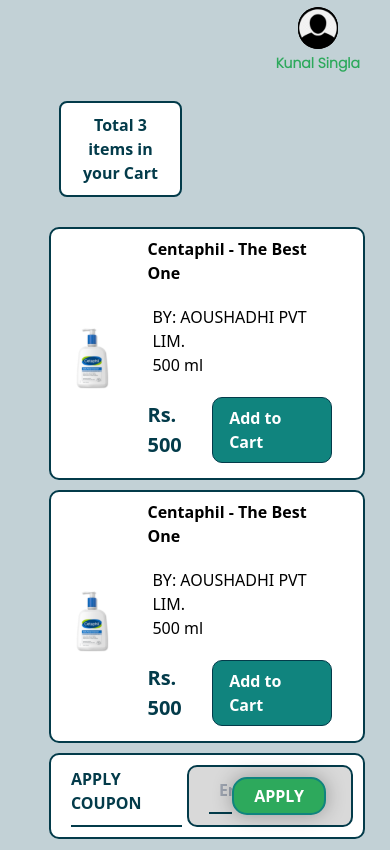
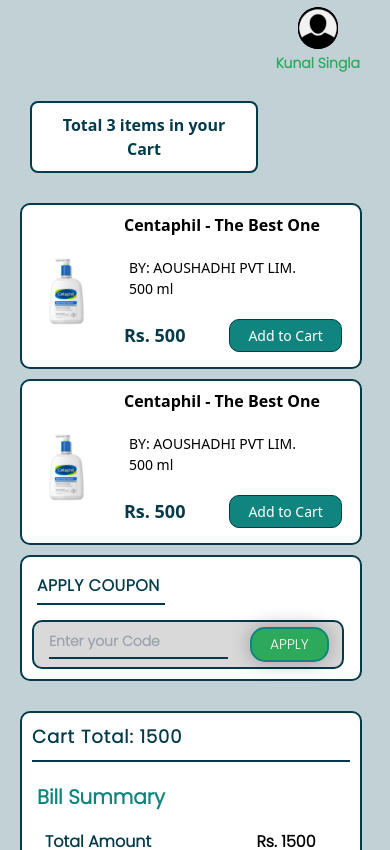
Before and after one commit to lalitmohit/Aoushadi-Frontend, a React (Create React App) app: page /cart in a window 390 px wide. Shown: the top 850 px of the page. Built offline with nearby package versions, Linux system fonts and the light colour scheme.

Commit message:
Cart Responsive

```diff
--- a/src/App.css
+++ b/src/App.css
@@ -17,6 +17,7 @@
 @media screen and (max-width: 760px) {
   .nosideb{
     /* width: 10%; */
+    width: 0%;
     display: none;
   }
   .nocontent {
--- a/src/App.js
+++ b/src/App.js
@@ -45,7 +45,6 @@
             </div>
             <div className={`${windowWidth >= 1300?"content":"nocontent"}`}>
               <TopBar username={`${logined ? "Kunal Singla" : "Sign In"}`} />
-              <SearchBar />
               <Routes>
                 <Route path="/" element={<Home />} />
                 <Route path="user" element={<User />} />
--- a/src/Components/Client/Cart/Cart.css
+++ b/src/Components/Client/Cart/Cart.css
@@ -3,6 +3,7 @@
     flex-direction: column;
     justify-content: flex-start;
     margin-top: 10px;
+
 }
 
 .Number-Cart{
@@ -57,3 +58,25 @@
     }
 
 }
+
+@media screen and (max-width: 900px) {
+
+    .Cart{
+        margin-left: 5%;
+    }
+
+}
+
+
+@media screen and (max-width: 731px) {
+
+
+    .Number-Cart{
+        width: 60%;
+    }
+    .Cart{
+        margin-left: 0;
+        padding-left: 10px;
+    }
+
+  }
--- a/src/Components/Client/Cart/Cart.jsx
+++ b/src/Components/Client/Cart/Cart.jsx
@@ -35,7 +35,7 @@
                   quant="500 ml"
                 />
               </div>
-              <div className="Coupon-Caart">
+              <div className="Coupon-Cart">
                 <CartCoupon />
               </div>
             </div>
--- a/src/Components/Client/Cart/CartCard/CartCard.css
+++ b/src/Components/Client/Cart/CartCard/CartCard.css
@@ -24,7 +24,7 @@
     display: flex;
     justify-content: space-between;
     align-items: center;
-    width: 80%;
+    width: 90%;
     margin: 15px;
     margin-top: 8px;
 }
@@ -53,13 +53,13 @@
     font-weight: 400;
     margin-left: 15px;
     margin-right: 15px;
-    width: 80%;
+    width: 90%;
 }
 .bottom-Card{
     display: flex;
     justify-content: space-between;
     align-items: center;
-    width: 80%;
+    width: 90%;
     margin: 15px;
     /* margin-top: 0; */
 }
@@ -106,3 +106,22 @@
     font-weight: 700;
     font-size: 16px;
 }
+
+
+@media screen and (max-width: 560px) {
+
+    .bottom-Card h1{
+        font-size: 18px;
+    }
+    .Para-Card{
+        font-size: 14px;
+    }
+
+    .add-cart {
+      font-size: 14px;
+      padding: 5px 18px;
+      font-weight: 500;
+      margin-right: 8px;
+      transition: transform 0.3s ease-in-out;
+    }
+  }
--- a/src/Components/Client/Cart/CartCoupon/CartCoupon.css
+++ b/src/Components/Client/Cart/CartCoupon/CartCoupon.css
@@ -5,6 +5,7 @@
   background-color: #ffffff;
   border: 2px solid #033b4a;
   border-radius: 10px;
+  font-family: "Poppins";
   width: 90%;
   margin: 10px;
   padding: 5px;
@@ -18,10 +19,12 @@
   padding-top: 2px;
   margin-left: 15px;
   font-weight: 700;
+  /* font-size: 14px; */
+  letter-spacing: 0.5px;
 }
 
 .Apply-Card {
-  width: 60%;
+  width: 70%;
   background-color: #d9d9d9;
   border: 2px solid #033b4a;
   border-radius: 10px;
@@ -39,7 +42,7 @@
   background-color: #d9d9d9;
   cursor: pointer;
   outline: none;
-  width: 50%;
+  width: 70%;
   padding-left: 10px;
   font-weight: 600;
   border-bottom: 2px solid #033b4a;
@@ -62,3 +65,53 @@
 .Apply-Card button:hover {
   transform: scale(1.1);
 }
+
+@media screen and (max-width: 1000px) {
+
+  .Apply-Card{
+    padding: 5px;
+  }
+
+.Apply-Card input{
+  padding-bottom: 5px;
+}
+.Apply-Card button{
+  margin-right: 5px;
+}
+}
+
+@media screen and (max-width: 728px) {
+
+  .Coupon-Card{
+    flex-direction: column;
+    justify-content: flex-start;
+    align-items: start;
+  }
+  .Coupon-Card h1{
+    padding-bottom: 5px;
+    margin: 10px;
+    width: 90%;
+  }
+  .Apply-Card{
+    width: 95%;
+  }
+
+}
+
+@media screen and (max-width: 560px) {
+
+  .Apply-Card input {
+
+    width: 60%;
+    padding-left: 0px;
+    font-size: 14px;
+  }
+
+  .Apply-Card button {
+    font-size: 14px;
+    padding: 5px 18px;
+    font-weight: 500;
+    margin-right: 8px;
+    transition: transform 0.3s ease-in-out;
+  }
+}
--- a/src/Components/Client/Cart/CartCoupon/CartCoupon.jsx
+++ b/src/Components/Client/Cart/CartCoupon/CartCoupon.jsx
@@ -9,7 +9,7 @@
         <h1>APPLY COUPON</h1>
       </NavLink>
       <div className="Apply-Card">
-        <input type="text" placeholder="Enter your Coupon Code" />
+        <input type="text" placeholder="Enter your Code" />
         <button>APPLY</button>
       </div>
     </div>
--- a/src/Components/Client/Cart/CartPayment/CartPayment.css
+++ b/src/Components/Client/Cart/CartPayment/CartPayment.css
@@ -9,7 +9,9 @@
   margin-top: 10px;
   flex-direction: column;
   font-family: "Poppins";
-  padding: 10px;
+  padding: 5px;
+  margin-left: 10px;
+  margin-bottom: 20px;
 }
 
 .Total-Cart {
@@ -99,7 +101,21 @@
     color: white;
     padding: 8px 20px;
     border-radius: 10px;
+    margin-bottom: 10px;
 }
+
+
+@media screen and (max-width: 1000px) {
+
+  .adress-box{
+    margin-top: 10px;
+  }
+
+  .Payment-Box{
+    margin-top: 20px;
+  }
+}
+
 
 /* .adress-box div {
 
--- a/src/Components/Client/Offer/Offer.css
+++ b/src/Components/Client/Offer/Offer.css
@@ -1,9 +1,19 @@
-.Card-Conatiner{
+.Card-Conatiner {
+  display: flex;
+  justify-content: space-evenly;
+  align-items: center;
+  flex-wrap: wrap;
+  margin-top: 50px;
+  margin-bottom: 50px;
+  margin-right: 20px;
+}
+
+@media screen and (max-width: 512px) {
+  .Card-Conatiner {
     display: flex;
     justify-content: space-evenly;
     align-items: center;
     flex-wrap: wrap;
     margin-top: 50px;
-    margin-bottom: 50px;
-    margin-right: 20px;
+  }
 }
--- a/src/Components/Client/SearchBar/SearchBar.css
+++ b/src/Components/Client/SearchBar/SearchBar.css
@@ -36,3 +36,28 @@
     border-radius: 20px;
     height: 90%;
 }
+
+
+@media screen and (max-width: 760px) {
+    .nosideb{
+      /* width: 10%; */
+      display: none;
+    }
+    .nocontent {
+      width: 100%;
+    }
+    .Box-SearchBar {
+        padding-left: 0px;
+        margin-top: 10px;
+        justify-content: center;
+        align-items: center;
+    }
+
+  }
+
+  @media screen and (max-width: 512px) {
+    .SearchBar{
+        width: 80%
+    }
+
+  }
--- a/src/Components/Common/SideBar/SideBar.jsx
+++ b/src/Components/Common/SideBar/SideBar.jsx
@@ -115,6 +115,15 @@
         >
           <FaCartShopping />
         </NavLink>
+
+        <NavLink
+          to="/offers"
+          className={({ isActive }) =>
+            ` ${isActive ? "Items-Active" : ""} logo-SideBars`
+          }
+        >
+          <TbDiscount2 />
+        </NavLink>
         <NavLink
           to="/contact"
           className={({ isActive }) =>
@@ -122,14 +131,6 @@
           }
         >
           <IoMdContacts />
-        </NavLink>
-        <NavLink
-          to="/offers"
-          className={({ isActive }) =>
-            ` ${isActive ? "Items-Active" : ""} logo-SideBars`
-          }
-        >
-          <TbDiscount2 />
         </NavLink>
       </div>
 
```
